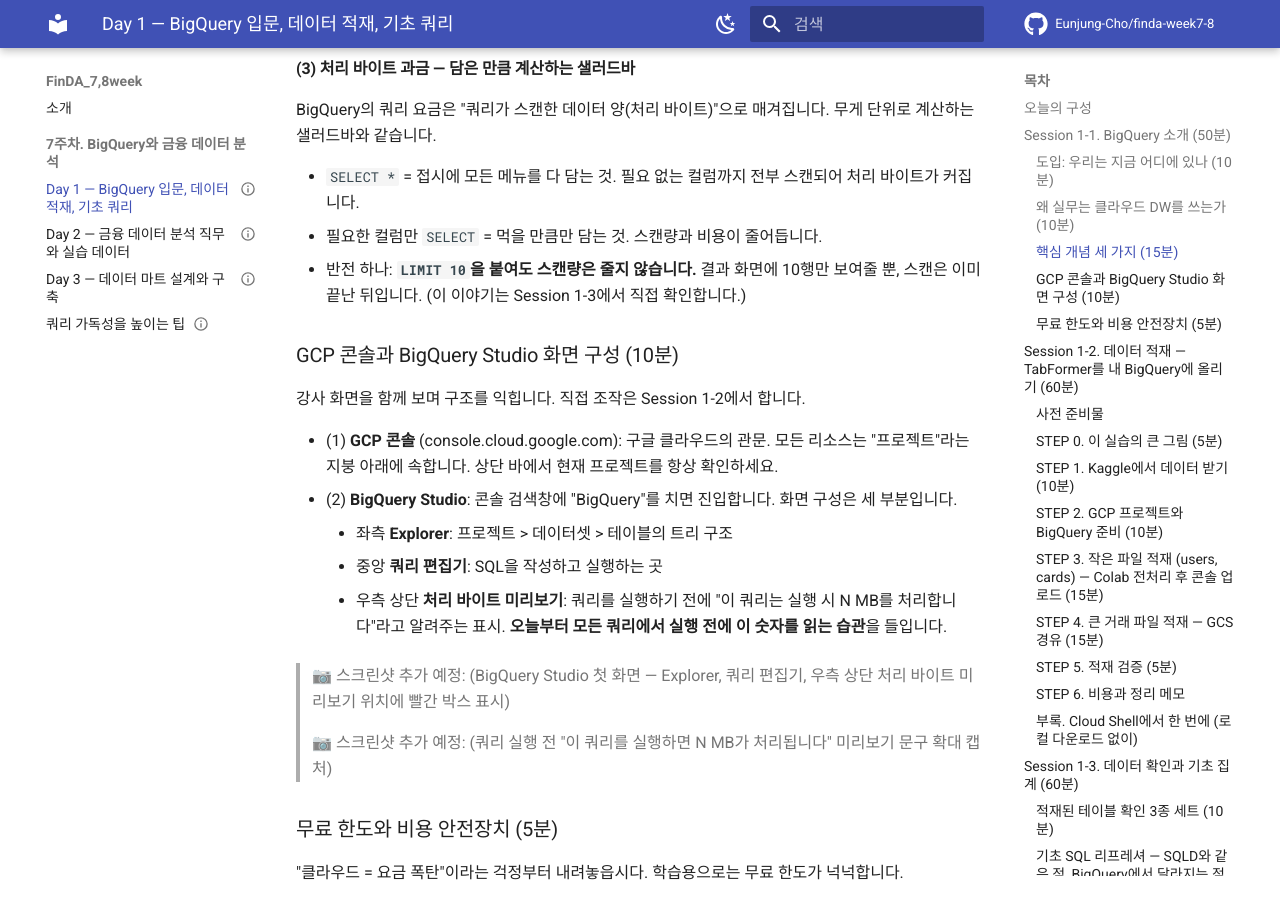
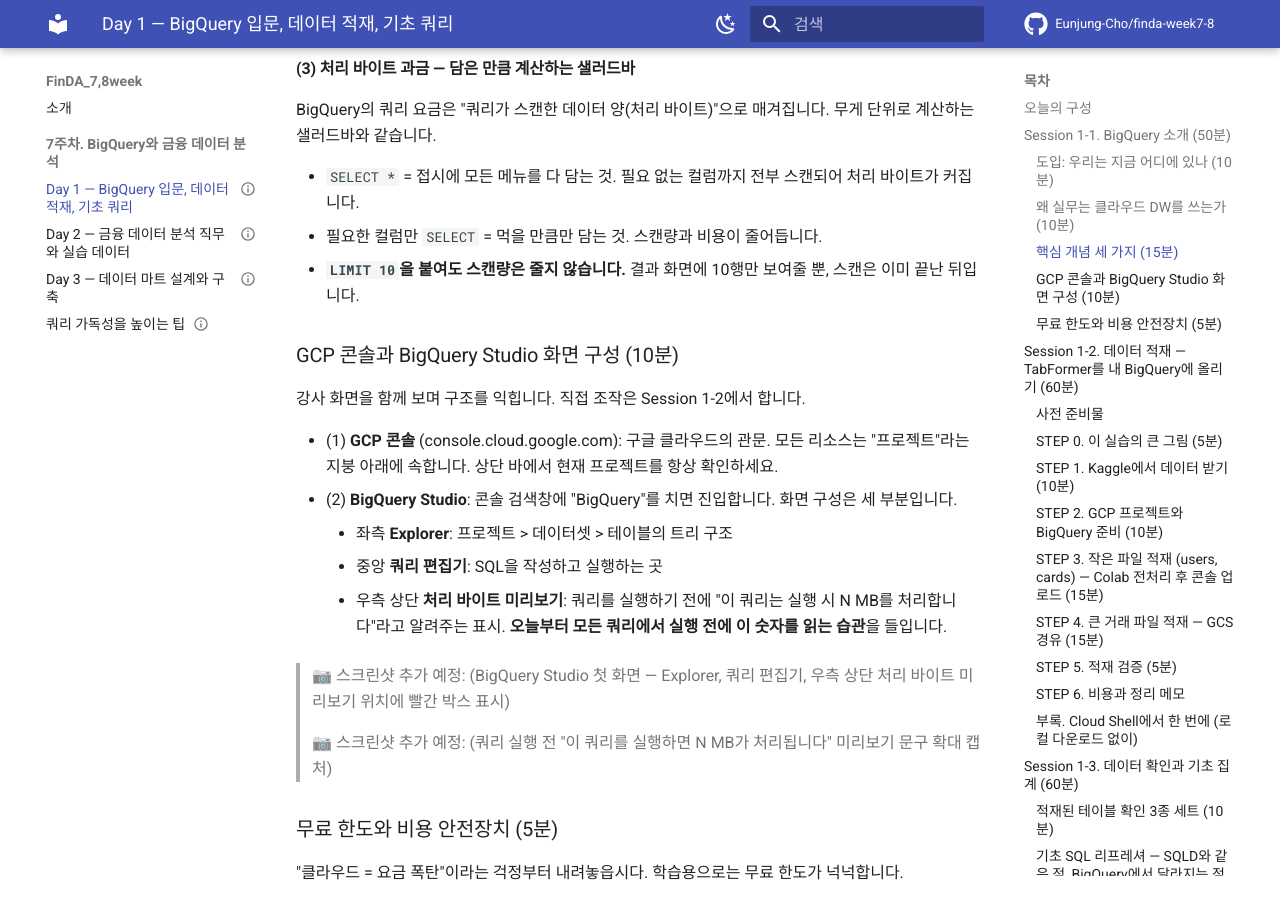
Before and after one commit to Eunjung-Cho/finda-week7-8, an MkDocs documentation site: the page built from docs/week7/day1-lecture.md, in a window 1280 px wide and 900 px high, scrolled down 2844 px. Built offline with MkDocs 1.6.1 and Material for MkDocs 9.7.7, drawn with Linux system fonts in a browser that asks for light colours; comment, search, counter and statistics services are not loaded.

Commit message:
Day 1 LIMIT 문장 웹 수정분도 원본에 동기화
Co-Authored-By: Claude Fable 5 <noreply@anthropic.com>

```diff
--- a/docs/week7/day1-lecture.md
+++ b/docs/week7/day1-lecture.md
@@ -100,7 +100,7 @@ BigQuery의 쿼리 요금은 "쿼리가 스캔한 데이터 양(처리 바이트
 
 - `SELECT *` = 접시에 모든 메뉴를 다 담는 것. 필요 없는 컬럼까지 전부 스캔되어 처리 바이트가 커집니다.
 - 필요한 컬럼만 `SELECT` = 먹을 만큼만 담는 것. 스캔량과 비용이 줄어듭니다.
-- 반전 하나: **`LIMIT 10`을 붙여도 스캔량은 줄지 않습니다.** 결과 화면에 10행만 보여줄 뿐, 스캔은 이미 끝난 뒤입니다. (이 이야기는 Session 1-3에서 직접 확인합니다.)
+- **`LIMIT 10`을 붙여도 스캔량은 줄지 않습니다.** 결과 화면에 10행만 보여줄 뿐, 스캔은 이미 끝난 뒤입니다.
 
 ### GCP 콘솔과 BigQuery Studio 화면 구성 (10분)
 
```
